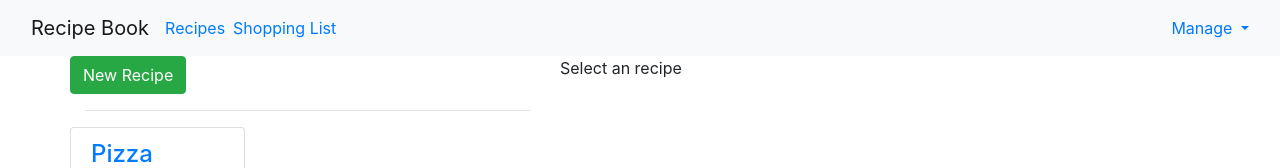
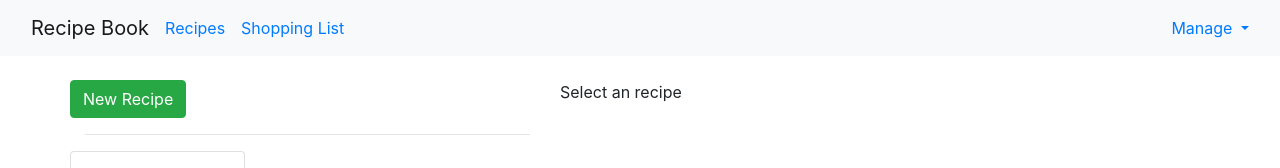
Before and after one commit to jaCod3r/RecipeApp, an Angular app: page / in a window 1280 px wide. Shown: the top 168 px of the page. Built offline with nearby package versions, Linux system fonts and the light colour scheme.

Commit message:
Few CSS fixes

```diff
--- a/src/app/header/header-component.html
+++ b/src/app/header/header-component.html
@@ -5,12 +5,12 @@
   </div>
 
       <ul class="navbar-nav flex-row mr-auto">
-        <li class="nav-item mr-2"><a href="#" (click)="onSelect('recipe')">Recipes</a></li>
+        <li class="nav-item mr-3"><a href="#" (click)="onSelect('recipe')">Recipes</a></li>
         <li class="nav-item"><a href="#" (click)="onSelect('shopping-list')">Shopping List</a></li>
       </ul>
 
       <ul class="navbar-nav justify-content-end">
-        <li class="dropdown jasmine-open" >
+        <li class="dropdown" >
           <a href="#" class="dropdown-toggle">Manage <span class="caret"></span></a>
           <ul class="dropdown-menu">
             <li><a href="#">Save Data</a></li>
--- a/src/app/recipes/recipes-detail/recipes-detail.component.html
+++ b/src/app/recipes/recipes-detail/recipes-detail.component.html
@@ -1,4 +1,4 @@
-<div class="row">
+<div class="row mt-4">
   <div class="col-xs-12">
     <img [src]="recipe.imagePath" alt="" class="img-responsive" style="max-height: 300px;">
   </div>
--- a/src/app/recipes/recipes-list/recipes-list.component.html
+++ b/src/app/recipes/recipes-list/recipes-list.component.html
@@ -1,6 +1,6 @@
 <div class="row">
   <div class="col-xs-12">
-    <button class="btn btn-success">
+    <button class="btn btn-success mt-4">
       New Recipe
     </button>
   </div>
@@ -8,7 +8,6 @@
 <hr>
 <div class="row">
   <div class="col-xs-12">
-
     <app-recipe-item *ngFor="let recipeElement of recipes" [recipe]="recipeElement" (recipeSelected)="onRecipeSelected(recipeElement)"></app-recipe-item>
   </div>
 </div>
--- a/src/app/recipes/recipes.component.html
+++ b/src/app/recipes/recipes.component.html
@@ -5,7 +5,7 @@
   <div class="col-md-7">
     <app-recipes-detail *ngIf="selectedRecipe; else infoText" [recipe]="selectedRecipe"></app-recipes-detail>
     <ng-template #infoText>
-      <p>Select an recipe</p>
+      <p class="mt-4">Select an recipe</p>
     </ng-template>
   </div>
 </div>
```
